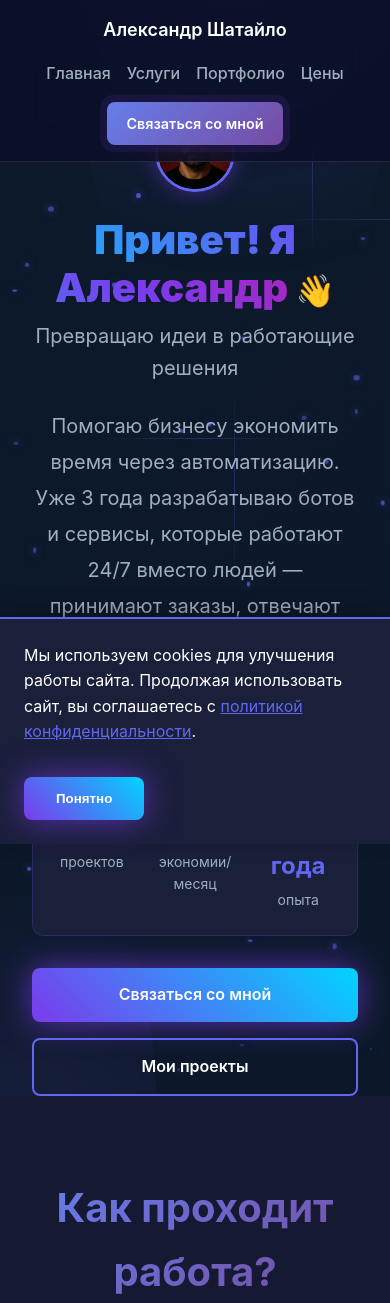
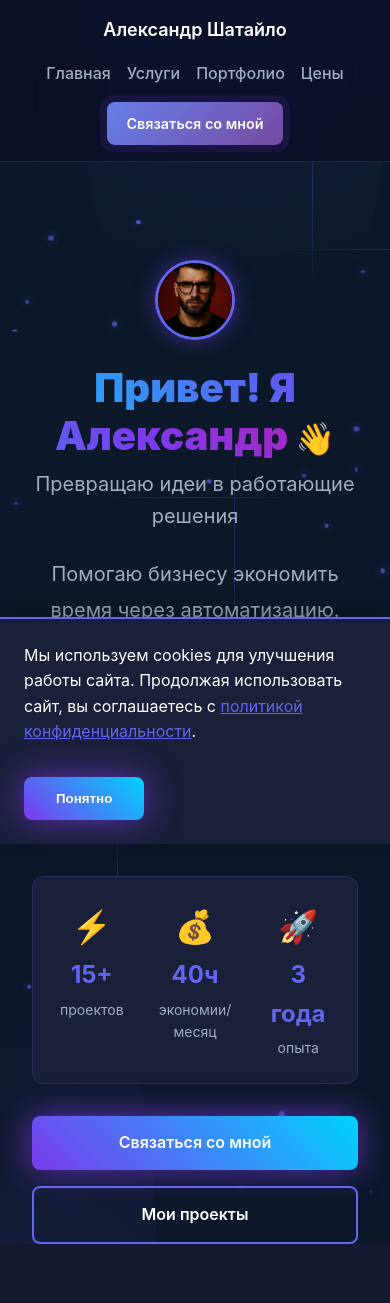
Before and after one commit to Skifmail/MySite, a FastAPI app: page / in a window 390 px wide. Shown: the top 1303 px of the page. Run offline with FastAPI, Linux system fonts and the light colour scheme.

Commit message:
Increase hero padding for mobile

```diff
--- a/static/css/style.css
+++ b/static/css/style.css
@@ -1405,10 +1405,13 @@ body {
         justify-content: center;
     }
 
+    .hero {
+        padding-top: 260px;
+    }
+
     .hero .container {
         grid-template-columns: 1fr;
         text-align: center;
-        padding-top: 2rem;
     }
 
     .hero-intro {
```
